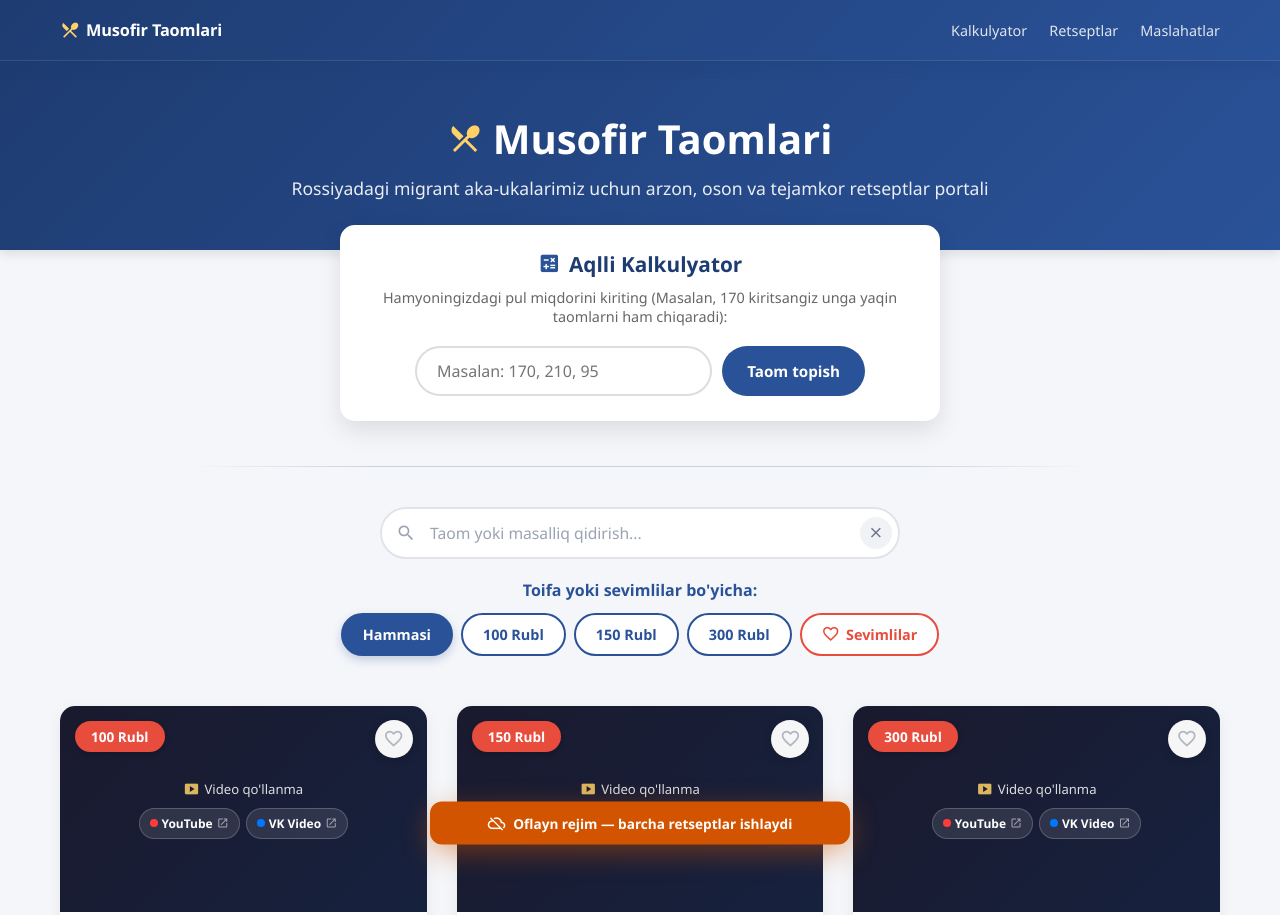
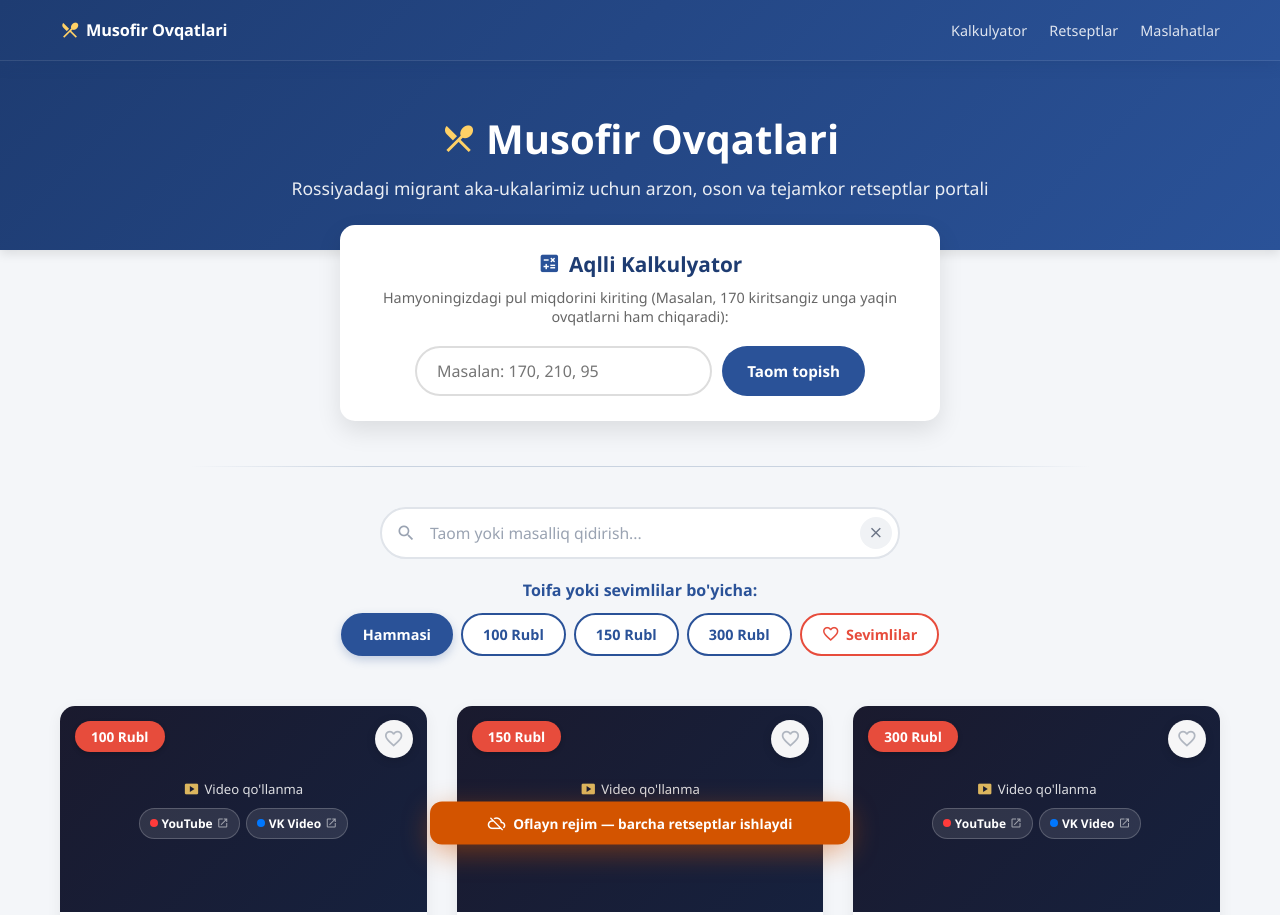
Before and after one commit to KopriKew/Foods-for-Migration, a plain HTML site: page index.html in a window 1280 px wide. Shown: the top 915 px of the page. Drawn offline with Linux system fonts and the light colour scheme.

Commit message:
+ Xalqchillik va qidiruv (SEO)	Odamlar kundalik hayotda "ovqat" soʻzini koʻproq ishlatadi va qidiradi.

```diff
--- a/index.html
+++ b/index.html
@@ -3,7 +3,7 @@
 <head>
     <meta charset="UTF-8">
     <meta name="viewport" content="width=device-width, initial-scale=1.0">
-    <title>Musofir Taomlari - Migrantlar uchun oson retseptlar</title>
+    <title>Musofir Ovqatlari - Migrantlar uchun oson retseptlar</title>
 
     <!-- ============ PWA META ============ -->
     <meta name="theme-color" content="#1e3c72">
@@ -13,7 +13,7 @@
     <link rel="apple-touch-icon" href="./icon.svg">
     <meta name="apple-mobile-web-app-capable" content="yes">
     <meta name="apple-mobile-web-app-status-bar-style" content="black-translucent">
-    <meta name="apple-mobile-web-app-title" content="Musofir Taomlari">
+    <meta name="apple-mobile-web-app-title" content="Musofir Ovqatlari">
     <meta name="mobile-web-app-capable" content="yes">
 
     <!-- Google Material Icons -->
@@ -708,7 +708,7 @@
     <div class="topnav-inner">
         <a class="topnav-brand" href="#">
             <span class="material-icons">restaurant_menu</span>
-            Musofir Taomlari
+            Musofir Ovqatlari
         </a>
         <div class="topnav-links">
             <a href="#kalkulyator">Kalkulyator</a>
@@ -725,7 +725,7 @@
 <header>
     <h1>
         <span class="material-icons">restaurant_menu</span>
-        Musofir Taomlari
+        Musofir Ovqatlari
     </h1>
     <p>Rossiyadagi migrant aka-ukalarimiz uchun arzon, oson va tejamkor retseptlar portali</p>
 </header>
@@ -735,7 +735,7 @@
         <span class="material-icons">calculate</span>
         Aqlli Kalkulyator
     </h3>
-    <p>Hamyoningizdagi pul miqdorini kiriting (Masalan, 170 kiritsangiz unga yaqin taomlarni ham chiqaradi):</p>
+    <p>Hamyoningizdagi pul miqdorini kiriting (Masalan, 170 kiritsangiz unga yaqin ovqatlarni ham chiqaradi):</p>
     <div class="input-group">
         <input type="number" id="userBudget" placeholder="Masalan: 170, 210, 95" min="0">
         <button type="button" class="calc-btn" id="calcBtn">Taom topish</button>
@@ -927,7 +927,7 @@
         <div class="tip-card c-evening">
             <span class="material-icons tip-icon" aria-hidden="true">schedule</span>
             <h3>Kechki chegirmalar</h3>
-            <p>Soat 20:00 dan keyin ko'p do'konlarda tayyor taomlar va non 30%, 50% gacha arzonlashadi.</p>
+            <p>Soat 20:00 dan keyin ko'p do'konlarda tayyor ovqatlar va non 30%, 50% gacha arzonlashadi.</p>
         </div>
         <div class="tip-card c-market">
             <span class="material-icons tip-icon" aria-hidden="true">shopping_basket</span>
```
